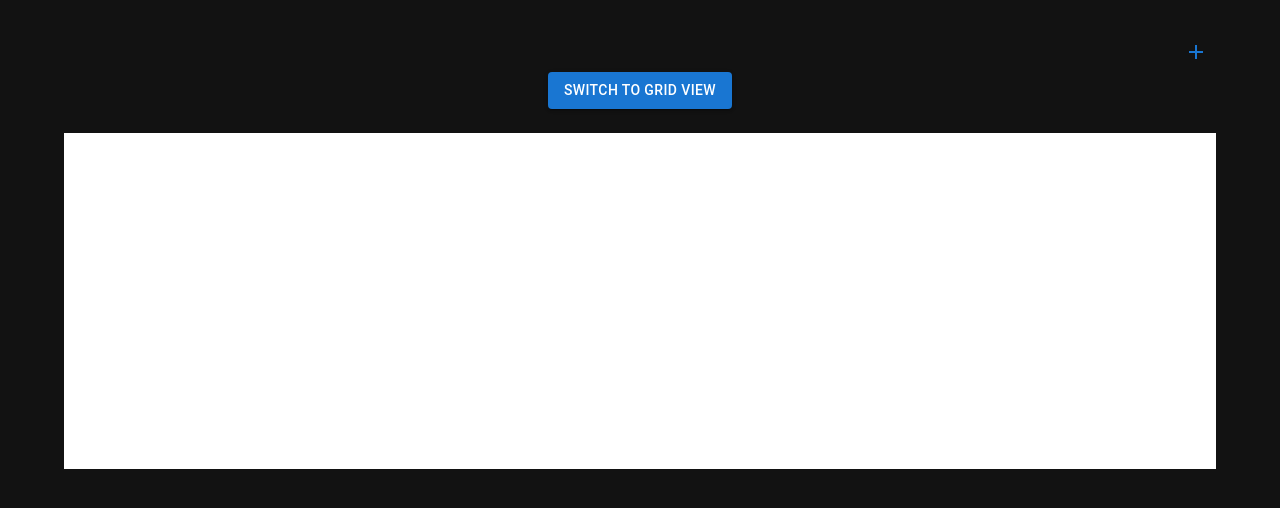
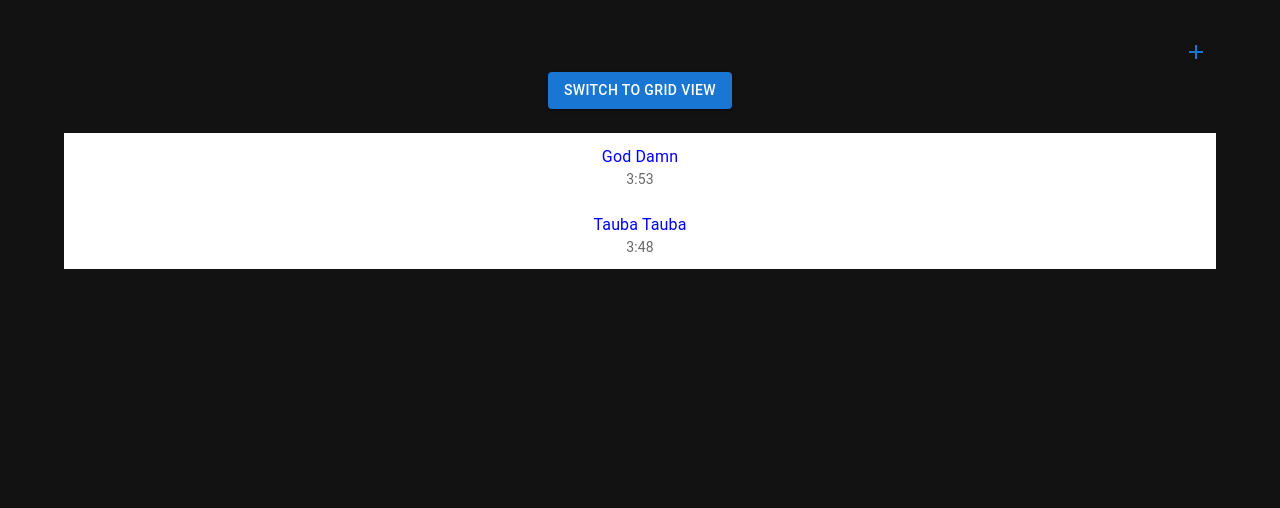
Before and after one commit to Rahul00113/youtube-music, a Next.js app: page / in a window 1280 px wide. Shown: the top 508 px of the page. Built offline with nearby package versions, Linux system fonts and the light colour scheme.

Commit message:
updated up to add audio

```diff
--- a/package.json
+++ b/package.json
@@ -13,6 +13,7 @@
     "@emotion/styled": "^11.13.0",
     "@mui/icons-material": "^6.0.1",
     "@mui/material": "^6.0.1",
+    "cloudinary": "^2.4.0",
     "next": "14.2.7",
     "react": "^18",
     "react-dom": "^18"
--- a/src/app/components/AudioList.tsx
+++ b/src/app/components/AudioList.tsx
@@ -1,5 +1,5 @@
 import React from 'react';
-import { List, ListItemText, Box } from '@mui/material';
+import { List, ListItemText, Box, Typography } from '@mui/material';
 import { styled } from '@mui/material/styles';
 
 // Custom styled component
@@ -13,11 +13,29 @@ const CustomListItem = styled(Box)(({ theme }) => ({
   },
 }));
 
+interface AudioFile {
+  title: string;
+  src: string;
+  duration: number;  // Duration in seconds
+}
+
 interface AudioListProps {
-  audioFiles: { title: string; src: string }[];
+  audioFiles: AudioFile[];
   onSelect: (src: string) => void;
   currentAudio: string;
 }
+
+const formatDuration = (seconds: number) => {
+  const hours = Math.floor(seconds / 3600);
+  const minutes = Math.floor((seconds % 3600) / 60);
+  const secs = Math.floor(seconds % 60);
+
+  const hoursStr = hours > 0 ? `${hours}:` : '';
+  const minutesStr = hours > 0 ? String(minutes).padStart(2, '0') : minutes;
+  const secondsStr = String(secs).padStart(2, '0');
+
+  return `${hoursStr}${minutesStr}:${secondsStr}`;
+};
 
 const AudioList: React.FC<AudioListProps> = ({ audioFiles, onSelect, currentAudio }) => {
   return (
@@ -28,10 +46,19 @@ const AudioList: React.FC<AudioListProps> = ({ audioFiles, onSelect, currentAudi
           onClick={() => onSelect(file.src)}
           sx={{
             backgroundColor: currentAudio === file.src ? 'primary.main' : 'background.paper',
-            color: currentAudio === file.src ? '#fff' : 'inherit',
+            color: currentAudio === file.src ? 'green' : 'blue',
           }}
         >
-          <ListItemText primary={file.title} />
+          <ListItemText
+            primary={
+              <Typography>
+                {file.title}
+                <Typography variant="body2" color="textSecondary">
+                  {formatDuration(file.duration)}
+                </Typography>
+              </Typography>
+            }
+          />
         </CustomListItem>
       ))}
     </List>
--- a/src/app/page.tsx
+++ b/src/app/page.tsx
@@ -1,6 +1,6 @@
-"use client"
+"use client";
 
-import { useState } from 'react';
+import { useEffect, useState } from 'react';
 import AudioPlayer from '@/app/components/AudioPlayer';
 import AudioList from '@/app/components/AudioList';
 import AudioGrid from '@/app/components/AudioGrid';
@@ -8,21 +8,25 @@ import ToggleViewButton from '@/app/components/ToggleViewButton';
 import { Container, Box, Modal, Typography, IconButton, Button, Stack, TextField } from '@mui/material';
 import AddIcon from '@mui/icons-material/Add';
 
+
+const audioFiles = [
+  { title: 'God Damn', src: '/audio/god_damn.mp3', image: '/images/god_damn.jpg' , duration: 233.534694},
+  { title: 'Tauba Tauba', src: '/audio/Tauba.mp3', image: '/images/Tauba.jpg' , duration: 228.675918 }
+];
 const Home = () => {
+  const storedFiles = JSON.parse(localStorage.getItem('audioFiles') || '[]');
   const [isGridView, setIsGridView] = useState(false);
   const [currentAudio, setCurrentAudio] = useState('');
   const [isModalOpen, setIsModalOpen] = useState(false);
-  const [uploadedFiles, setUploadedFiles] = useState([]);
+  const [uploadedFiles, setUploadedFiles] = useState(audioFiles);
+  console.log('........storedFiles......', storedFiles)
+  useEffect(() => {
+    if (storedFiles?.length == 0) {
+      localStorage.setItem('audioFiles', JSON.stringify(audioFiles));
+    }
+    setUploadedFiles(storedFiles)
+  }, [JSON.stringify(storedFiles)])
 
-  const audioFiles = [
-    { title: 'God Damn', src: '/audio/god_damn.mp3', image: '/images/god_damn.jpg' },
-    { title: 'Tauba Tauba', src: '/audio/Tauba.mp3', image: '/images/Tauba.jpg' },
-    { title: 'Like A Snake', src: '/audio/god_damn.mp3', image: '/images/god_damn.jpg' },
-    { title: 'Bajre Da', src: '/audio/god_damn.mp3', image: '/images/god_damn.jpg' },
-    { title: 'Hola At Your Boy', src: '/audio/god_damn.mp3', image: '/images/god_damn.jpg' },
-    { title: 'Surma', src: '/audio/god_damn.mp3', image: '/images/god_damn.jpg' },
-    { title: 'Red And Blue', src: '/audio/god_damn.mp3', image: '/images/god_damn.jpg' }
-  ];
 
   const handleToggleView = () => setIsGridView(!isGridView);
 
@@ -47,16 +51,30 @@ const Home = () => {
   const handleOpenModal = () => setIsModalOpen(true);
   const handleCloseModal = () => setIsModalOpen(false);
 
-  const handleFileChange = (event: React.ChangeEvent<HTMLInputElement>) => {
+  const handleFileChange = async (event: React.ChangeEvent<HTMLInputElement>) => {
     const files = event.target.files;
     if (files) {
-      const newFiles = Array.from(files).map(file => ({
-        title: file.name,
-        src: URL.createObjectURL(file),
-        image: '/images/default_audio_image.jpg',  // Default image for uploaded files
-      }));
-      // setUploadedFiles(prevFiles => [...prevFiles, ...newFiles]);
-      handleCloseModal();
+      const file = files[0];
+      try {
+        const audio = new Audio(URL.createObjectURL(file));
+        audio.onloadedmetadata = () => {
+          const duration = audio.duration;  // Duration in seconds
+
+          const newFile = {
+            title: file.name,
+            src: URL.createObjectURL(file),
+            image: '/images/Tauba.jpg',  // Default image for uploaded files
+            duration: duration,  // Add duration to the file object
+          };
+          // Save to localStorage
+          localStorage.setItem('audioFiles', JSON.stringify([...storedFiles, newFile]));
+          console.log('.......file......', file)
+          setUploadedFiles(prevFiles => [...prevFiles, newFile]);
+          handleCloseModal();
+        }
+      } catch (error) {
+        console.error('Error uploading file:', error);
+      }
     }
   };
 
@@ -73,9 +91,9 @@ const Home = () => {
         <ToggleViewButton onToggle={handleToggleView} isGridView={isGridView} />
         {/* Audio List or Grid */}
         {isGridView ? (
-          <AudioGrid audioFiles={audioFiles} onSelect={handleAudioSelect} currentAudio={currentAudio} />
+          <AudioGrid audioFiles={uploadedFiles} onSelect={handleAudioSelect} currentAudio={currentAudio} />
         ) : (
-          <AudioList audioFiles={audioFiles} onSelect={handleAudioSelect} currentAudio={currentAudio} />
+          <AudioList audioFiles={uploadedFiles} onSelect={handleAudioSelect} currentAudio={currentAudio} />
         )}
         {/* Audio Player */}
         {currentAudio && (
```
Also changed, not shown: 1 other file (tests, documents, lock files or other folders).
